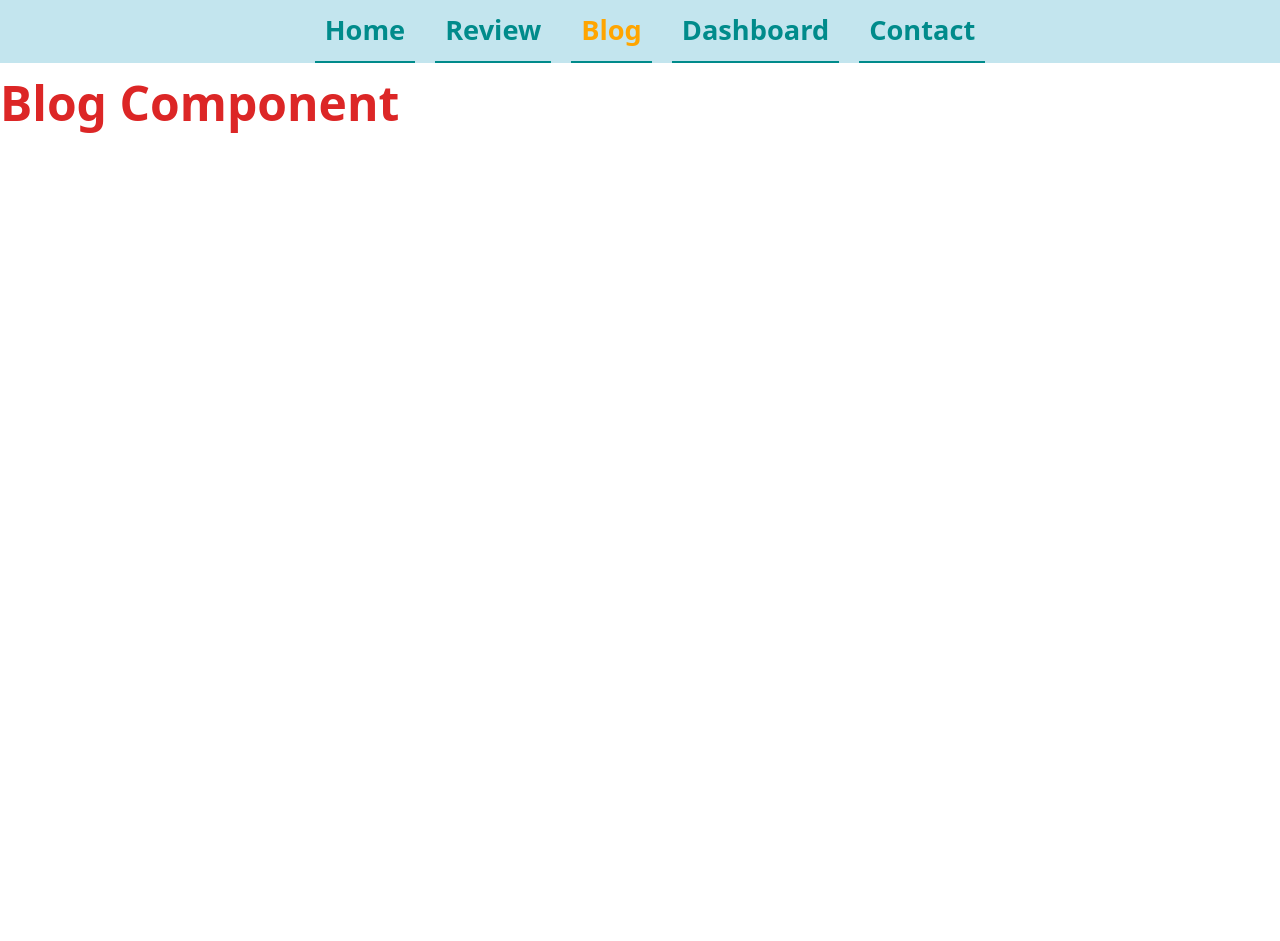
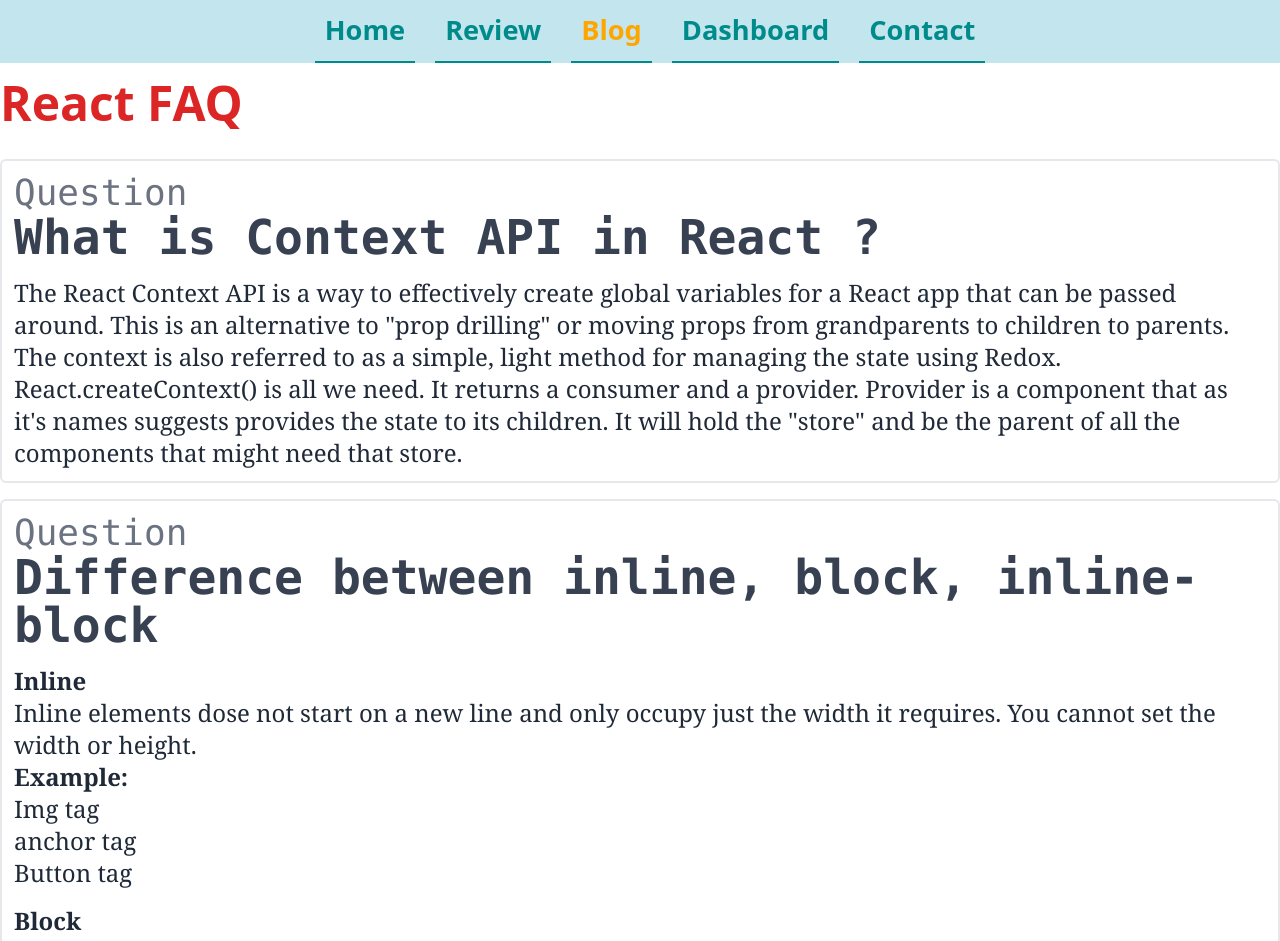
Before and after one commit to NMRayhan/Watch-Review, a React (Create React App) app: page /blog in a window 1280 px wide. Shown: the top 941 px of the page. Before the commit the page ends 800 px from the top, so only its background shows below. Built offline with nearby package versions, Linux system fonts and the light colour scheme.

Commit message:
Blog section complete

```diff
--- a/package.json
+++ b/package.json
@@ -15,6 +15,7 @@
     "react-dom": "^18.0.0",
     "react-router-dom": "^6.3.0",
     "react-scripts": "5.0.0",
+    "rechart": "^0.0.1",
     "web-vitals": "^2.1.4"
   },
   "scripts": {
--- a/src/App.js
+++ b/src/App.js
@@ -3,6 +3,7 @@ import "./App.css";
 import Blog from "./component/Blog/Blog";
 import Contact from "./component/Contact/Contact";
 import Dashboard from "./component/Dashboard/Dashboard";
+import DetailsReview from "./component/DetailsReview/DetailsReview";
 import Header from "./component/Header/Header";
 import Home from "./component/Home/Home";
 import Page404 from "./component/Page404/Pag404";
@@ -18,6 +19,7 @@ function App() {
         <Route path="/blog" element={<Blog></Blog>}></Route>
         <Route path="/dashboard" element={<Dashboard></Dashboard>}></Route>
         <Route path="/contact" element={<Contact></Contact>}></Route>
+        <Route path="/review/:_id" element={<DetailsReview></DetailsReview>}></Route>
         <Route path="*" element={<Page404></Page404>}></Route>
       </Routes>
     </div>
--- a/src/component/Blog/Blog.js
+++ b/src/component/Blog/Blog.js
@@ -1,11 +1,90 @@
-import React from 'react';
+import { CheckCircleIcon } from "@heroicons/react/solid";
+import React from "react";
 
 const Blog = () => {
-    return (
-        <div className='pt-4 container mx-auto'>
-            <h2 className='text-5xl font-bold text-red-600'>Blog Component</h2>
+  return (
+    <div className="pt-4 container mx-auto">
+      <h2 className="text-5xl font-bold text-red-600">React FAQ</h2>
+
+      <section className="py-4">
+        <div className="border-2 p-3 rounded-md mt-4">
+          <span className="text-4xl font-mono text-gray-500">
+            {" "}
+            Question{" "}
+            <h1 className="text-5xl text-gray-700 font-semibold">
+              {" "}
+              What is Context API in React ?
+            </h1>{" "}
+          </span>
+          <p className="text-gray-800 mt-4 text-left font-serif text-2xl">
+            The React Context API is a way to effectively create global
+            variables for a React app that can be passed around. This is an
+            alternative to "prop drilling" or moving props from grandparents to
+            children to parents. The context is also referred to as a simple,
+            light method for managing the state using Redox.
+            React.createContext() is all we need. It returns a consumer and a
+            provider. Provider is a component that as it's names suggests
+            provides the state to its children. It will hold the "store" and be
+            the parent of all the components that might need that store.
+          </p>
         </div>
-    );
+        <div className="border-2 p-3 rounded-md mt-4">
+          <span className="text-4xl font-mono text-gray-500">
+            {" "}
+            Question{" "}
+            <h1 className="text-5xl text-gray-700 font-semibold">
+              {" "}
+              Difference between inline, block, inline-block
+            </h1>{" "}
+          </span>
+          <p className="text-gray-800 mt-4 text-left font-serif text-2xl">
+            <h1 className="text-2xl font-bold">Inline</h1>
+            <p className="text-2xl font-light">Inline elements dose not start on a new line and only occupy just the width it requires. You cannot set the width or height.</p>
+            <h1 className="text-2xl font-bold">Example:</h1>
+            <ul>
+                <li>Img tag</li>
+                <li>anchor tag</li>
+                <li>Button tag</li>
+            </ul>
+          </p>
+          <p className="text-gray-800 mt-4 text-left font-serif text-2xl">
+            <h1 className="text-2xl font-bold">Block</h1>
+            <p className="text-2xl font-light">Block elements will start on a new line and ouccypy the full width available and you can set also width and height values.</p>
+            <h1 className="text-2xl font-bold">Example:</h1>
+            <ul>
+                <li>p tag</li>
+                <li>heading tag (h1,h2,h3,h4,h5,h6)</li>
+                <li>ol, li, tag</li>
+                <li>etc</li>
+            </ul>
+          </p>
+          <p className="text-gray-800 mt-4 text-left font-serif text-2xl">
+            <h1 className="text-2xl font-bold">Inline-block</h1>
+            <p className="text-2xl font-light">Inline-block formatted just like the inline element, where it doesnot start on a new line. But you can set width and height values.</p>
+            <h1 className="text-2xl font-bold">Example:</h1>
+            <ul>
+                <li>span tag</li>
+                <li>strong tag</li>
+                <li>etc</li>
+            </ul>
+          </p>
+        </div>
+        <div className="border-2 p-3 rounded-md mt-4">
+          <span className="text-4xl font-mono text-gray-500">
+            {" "}
+            Question{" "}
+            <h1 className="text-5xl text-gray-700 font-semibold">
+              {" "}
+              What is Semantic Tag ?
+            </h1>{" "}
+          </span>
+          <p className="text-gray-800 mt-4 text-left font-serif text-2xl">
+          A semantic elemen A semantic element clearly describes its meaning to both the browser and the developer. Examples of nonsemantic elements: div, span, Tells nothing about its content. Examples of semantic elements: form, table, article etc. So, semantic tags define the purpose of the element. By using semantic markup, you help the browser understand the meaning of the content instead of just displaying it. By providing this extra level of clarity, HTML5 semantic elements also help search engines to read the page and find the required information faster.
+          </p>
+        </div>
+      </section>
+    </div>
+  );
 };
 
 export default Blog;
--- a/src/component/Dashboard/Dashboard.js
+++ b/src/component/Dashboard/Dashboard.js
@@ -1,6 +1,10 @@
 import React from "react";
+import { useDashboard } from "../../hooks/getReview";
 
 const Dashboard = () => {
+  const [Items, setItems] = useDashboard();
+
+  console.log(Items);
   return (
     <div className="pt-4 container mx-auto">
       <h2 className="text-5xl font-bold text-red-600">Total Review</h2>
--- /dev/null
+++ b/src/component/DetailsReview/DetailsReview.js
@@ -0,0 +1,13 @@
+import React from 'react';
+import { useParams } from 'react-router-dom';
+
+const DetailsReview = () => {
+    const {id} = useParams()
+    return (
+        <div>
+
+        </div>
+    );
+};
+
+export default DetailsReview;
--- a/src/component/Review/Review.js
+++ b/src/component/Review/Review.js
@@ -1,19 +1,21 @@
 import React from "react";
-import useItems from "../../hooks/getReview";
+import { useItems } from "../../hooks/getReview";
 import ReviewItem from "../ReviewItem/ReviewItem";
 
 const Review = () => {
   const [Items, setItems] = useItems();
 
   return (
-    <div className="pt-4 container mx-auto"><br />
+    <div className="pt-4 container mx-auto">
+      <br />
       <h2 className="text-5xl font-bold text-red-600">
         Total Review {Items.length}
       </h2>
-      <br /><br />
+      <br />
+      <br />
       <div className="grid lg:grid-cols-3 md:grid-cols-2 sm:grid-cols-1 gap-8">
         {Items.map((item) => (
-          <ReviewItem details={item} key={item._id}></ReviewItem>
+          <ReviewItem details={item} key={item.id}></ReviewItem>
         ))}
       </div>
     </div>
--- a/src/component/ReviewItem/ReviewItem.js
+++ b/src/component/ReviewItem/ReviewItem.js
@@ -1,9 +1,11 @@
 import React from "react";
-import { CheckCircleIcon, StarIcon } from "@heroicons/react/solid";
+import { CheckCircleIcon } from "@heroicons/react/solid";
+import { Link, useParams } from "react-router-dom";
 
 const ReviewItem = ({ details }) => {
-  const { picture, email, name, gender, phone, rating, review } = details;
+  const { picture, name, rating, review, id} = details;
   return (
+    <Link to={`/review/${id}`}>
       <div className="border-2 bg-slate-100 rounded-md hover:drop-shadow-xl duration-200 cursor-pointer p-3">
         <div className="flex justify-around items-center">
           <h1 className="text-3xl text-black font-medium font-serif">{name}</h1>
@@ -14,22 +16,28 @@ const ReviewItem = ({ details }) => {
         <div className="flex justify-around items-center">
           <div className="">
             <div>
-            <span className="flex items-center">
+              <span className="flex justify-items-center">
                 <CheckCircleIcon className="h-5 w-5 text-green-500" />
                 <h1 className="text-left font-mono text-gray-800"> {review}</h1>
               </span>
             </div>
             <div className="mt-2">
               <h1 className="text-2xl font-medium">
-              Rating : <span className="text-2xl text-teal-500">{rating}</span>{" "}
+                Rating :{" "}
+                <span className="text-2xl text-teal-500">{rating}</span>{" "}
               </h1>
             </div>
           </div>
           <div className="w-6/12 mx-2 mt-4">
-            <img src="https://w0.peakpx.com/wallpaper/620/932/HD-wallpaper-ulysses-nardin-blue-clock-clocks-fossil-luxury-rotary-watch-watches-zenith-thumbnail.jpg" className="rounded-lg" alt="" />
+            <img
+              src="https://w0.peakpx.com/wallpaper/620/932/HD-wallpaper-ulysses-nardin-blue-clock-clocks-fossil-luxury-rotary-watch-watches-zenith-thumbnail.jpg"
+              className="rounded-lg"
+              alt=""
+            />
           </div>
         </div>
       </div>
+    </Link>
   );
 };
 
--- a/src/hooks/getReview.js
+++ b/src/hooks/getReview.js
@@ -11,4 +11,14 @@ const useItems = () => {
   return [Items, setItems];
 };
 
-export default useItems;
+const useDashboard = () => {
+  const [Items, setItems] = useState([]);
+  useEffect(() => {
+    fetch("DashBoard.json")
+      .then((response) => response.json())
+      .then((data) => setItems(data));
+  }, []);
+  return [Items, setItems];
+};
+
+export { useItems, useDashboard };
```
Also changed, not shown: public/reviewData.json (+9 -9 lines), src/component/Home/Home.js (+8 -2 lines), 1 other file (tests, documents, lock files or other folders). Lines whose indentation alone changed are shown as unchanged.
